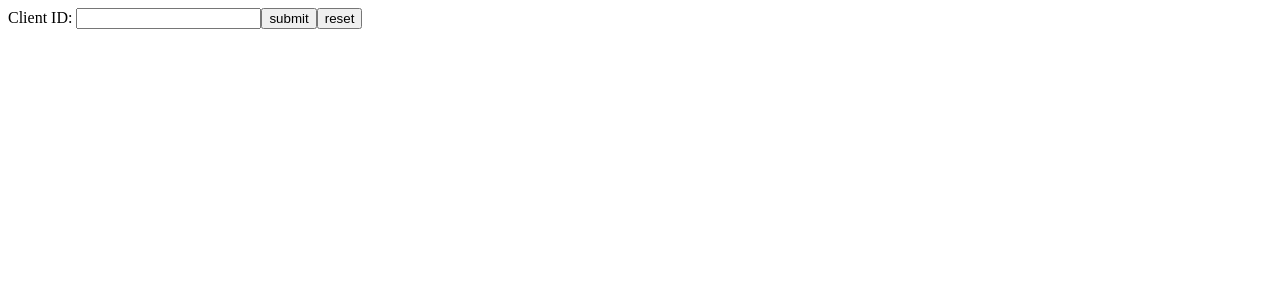
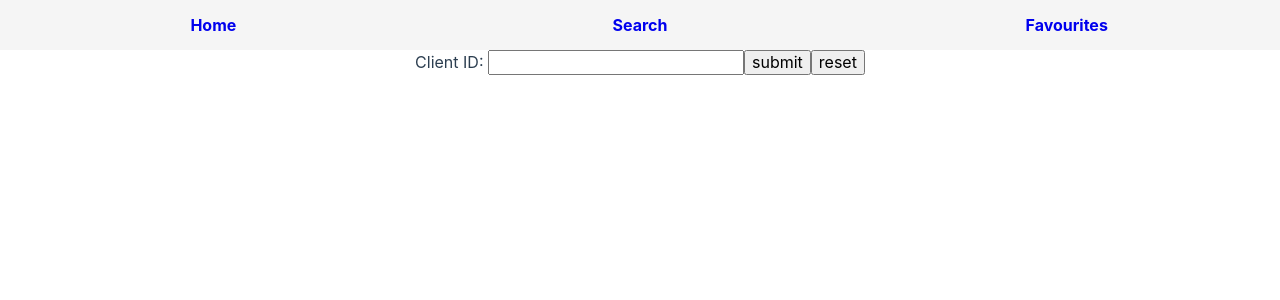
Before and after one commit to maurer2/VueSplash, a Vue app: page /#/auth in a window 1280 px wide. Shown: the top 300 px of the page. Built offline with nearby package versions, Linux system fonts and the light colour scheme.

Commit message:
Added nav and styling

```diff
--- a/package.json
+++ b/package.json
@@ -12,6 +12,7 @@
     "eslint-config-airbnb-base": "^13.2.0",
     "eslint-plugin-import": "^2.18.2",
     "node-sass": "^4.12.0",
+    "normalize.css": "^8.0.1",
     "sass-loader": "^7.1.0",
     "vue": "^2.5.17",
     "vue-router": "^3.0.2",
--- a/src/App.vue
+++ b/src/App.vue
@@ -1,13 +1,19 @@
 <template>
-  <div id="app">
+  <div id="app" class="app">
+    <Nav />
     <RouterView />
   </div>
 </template>
 
 <script>
+    import Nav from './components/Nav.vue';
+    import 'normalize.css';
+
     export default {
         name: 'App',
-
+        components: {
+          Nav,
+        },
         mounted() {
             if (!this.$root.client_id) {
                 this.$router.push('/auth')
@@ -15,3 +21,32 @@
         }
     }
 </script>
+
+<style lang="css">
+    html {
+        box-sizing: border-box;
+        font-size: 16px;
+    }
+    *,
+    *:before,
+    *:after {
+        box-sizing: inherit;
+    }
+    body {
+        margin: 0;
+        padding: 0;
+        font-family: -apple-system, BlinkMacSystemFont, "Segoe UI", Roboto, Helvetica, Arial, sans-serif,
+        "Apple Color Emoji", "Segoe UI Emoji", "Segoe UI Symbol";
+        -webkit-font-smoothing: antialiased;
+        -moz-osx-font-smoothing: grayscale;
+    }
+
+</style>
+
+<style lang="css" scoped>
+    .app {
+        text-align: center;
+        color: #2c3e50;
+        width: 100%;
+    }
+</style>
--- a/src/components/FavouritesView.vue
+++ b/src/components/FavouritesView.vue
@@ -1,17 +1,6 @@
 <template lang="html">
   <div class="favourites-view">
     <h1>Favourites</h1>
-    <nav>
-      <RouterLink to="/">
-        Home
-      </RouterLink>
-      <RouterLink to="/search">
-        Search
-      </RouterLink>
-      <RouterLink to="/favourites">
-        Favourites
-      </RouterLink>
-    </nav>
     <PhotoList :photos="photos" />
   </div>
 </template>
--- a/src/components/HomeView.vue
+++ b/src/components/HomeView.vue
@@ -1,17 +1,6 @@
 <template lang="html">
   <div class="home-view">
     <h1>Home</h1>
-    <nav>
-      <RouterLink to="/">
-        Home
-      </RouterLink>
-      <RouterLink to="/search">
-        Search
-      </RouterLink>
-      <RouterLink to="/favourites">
-        Favourites
-      </RouterLink>
-    </nav>
     <PhotoList :photos="photos" />
   </div>
 </template>
--- /dev/null
+++ b/src/components/Nav.vue
@@ -0,0 +1,42 @@
+<template lang="html">
+  <nav class="nav">
+    <RouterLink class="nav-link" active-class="nav-link--is-active" to="/" exact>
+      Home
+    </RouterLink>
+    <RouterLink class="nav-link" active-class="nav-link--is-active" to="/search" exact>
+      Search
+    </RouterLink>
+    <RouterLink class="nav-link" active-class="nav-link--is-active" to="/favourites" exact>
+      Favourites
+    </RouterLink>
+  </nav>
+</template>
+
+<script>
+
+    export default {
+        name: 'Nav',
+    }
+</script>
+
+<style lang="css" scoped>
+    .nav {
+        display: flex;
+        padding: 0;
+        justify-content: space-around;
+        background: whitesmoke;
+    }
+
+    .nav-link {
+        display: block;
+        padding: 1rem;
+        flex-grow: 1;
+        flex-basis: 0;
+        font-weight: bold;
+        text-decoration: none;
+    }
+
+    .nav-link--is-active {
+        background: #c3c3c3;
+    }
+</style>
--- a/src/components/SearchView.vue
+++ b/src/components/SearchView.vue
@@ -1,17 +1,6 @@
 <template lang="html">
   <div class="search-view">
     <h1>Search</h1>
-    <nav>
-      <RouterLink to="/">
-        Home
-      </RouterLink>
-      <RouterLink to="/search">
-        Search
-      </RouterLink>
-      <RouterLink to="/favourites">
-        Favourites
-      </RouterLink>
-    </nav>
     <form class="form" @submit.prevent="handleSubmit">
       <label class="label" for="search">
         Search
```
Also changed, not shown: 1 other file (tests, documents, lock files or other folders).
